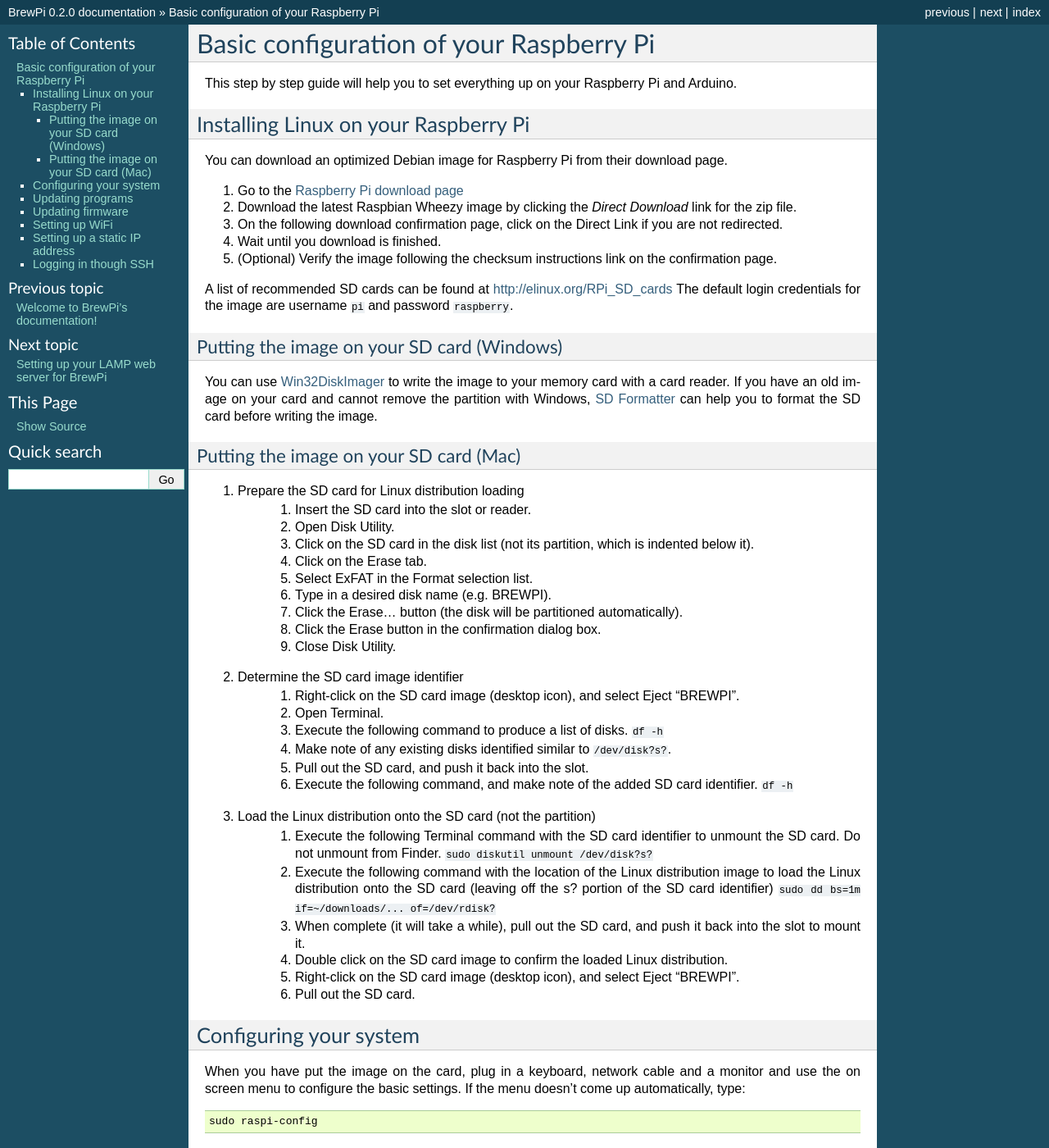
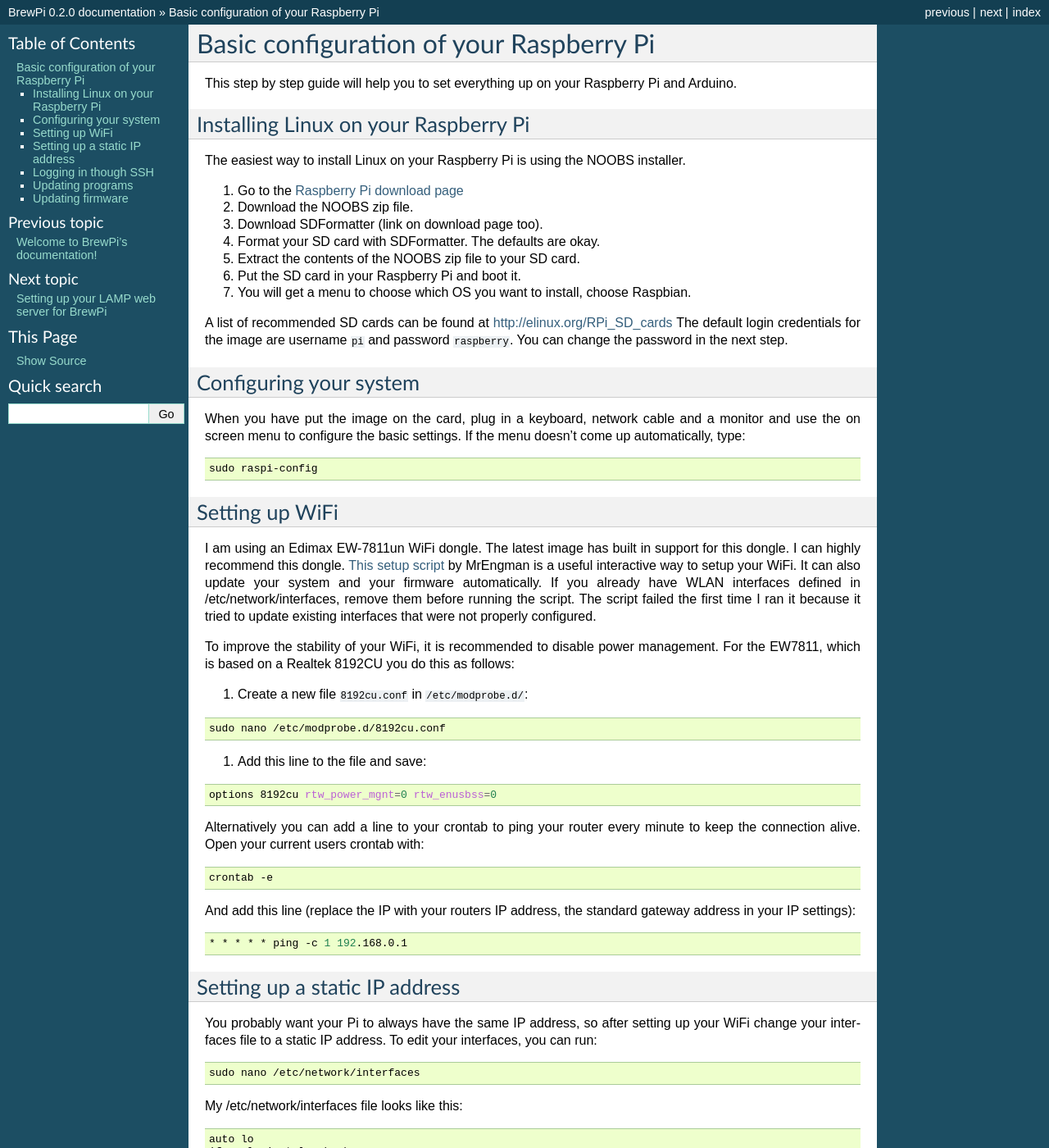
Before and after one commit to BrewPi/brewpi-www, a Sphinx documentation site: the page built from docs/user/source/getting-started/rpi-setup.rst, in a window 1280 px wide and 1400 px high. Shown: the whole window at 82% size. Built offline with Sphinx 7.4.7, drawn with Linux system fonts in a browser that asks for light colours; formulas are drawn with MathJax 3; some of the changed text lies outside the part shown.

Commit message:
updated installing linux instructions to use NOOBS zip file from rpi.org

```diff
--- a/docs/user/source/getting-started/rpi-setup.rst
+++ b/docs/user/source/getting-started/rpi-setup.rst
@@ -1,54 +1,21 @@
-
 Basic configuration of your Raspberry Pi
 ========================================
 This step by step guide will help you to set everything up on your Raspberry Pi and Arduino.
 
 Installing Linux on your Raspberry Pi
 -------------------------------------
-You can download an optimized Debian image for Raspberry Pi from their download page.
+The easiest way to install Linux on your Raspberry Pi is using the NOOBS installer.
 
 #. Go to the `Raspberry Pi download page <http://www.raspberrypi.org/downloads>`_
-#. Download the latest Raspbian Wheezy image by clicking the `Direct Download` link for the zip file.
-#. On the following download confirmation page, click on the Direct Link if you are not redirected.
-#. Wait until you download is finished.
-#. (Optional) Verify the image following the checksum instructions link on the confirmation page.
+#. Download the NOOBS zip file.
+#. Download SDFormatter (link on download page too).
+#. Format your SD card with SDFormatter. The defaults are okay.
+#. Extract the contents of the NOOBS zip file to your SD card.
+#. Put the SD card in your Raspberry Pi and boot it.
+#. You will get a menu to choose which OS you want to install, choose Raspbian.
 
 A list of recommended SD cards can be found at http://elinux.org/RPi_SD_cards
-The default login credentials for the image are username ``pi`` and password ``raspberry``.
-
-Putting the image on your SD card (Windows)
-^^^^^^^^^^^^^^^^^^^^^^^^^^^^^^^^^^^^^^^^^^^
-
-You can use `Win32DiskImager <http://www.softpedia.com/get/CD-DVD-Tools/Data-CD-DVD-Burning/Win32-Disk-Imager.shtml>`_ to write the image to your memory card with a card reader. If you have an old image on your card and cannot remove the partition with Windows, `SD Formatter <https://www.sdcard.org/downloads/formatter_3/>`_ can help you to format the SD card before writing the image.
-
-Putting the image on your SD card (Mac)
-^^^^^^^^^^^^^^^^^^^^^^^^^^^^^^^^^^^^^^^
-#. Prepare the SD card for Linux distribution loading
-    #. Insert the SD card into the slot or reader.
-    #. Open Disk Utility.
-    #. Click on the SD card in the disk list (not its partition, which is indented below it).
-    #. Click on the Erase tab.
-    #. Select ExFAT in the Format selection list.
-    #. Type in a desired disk name (e.g. BREWPI).
-    #. Click the Erase... button (the disk will be partitioned automatically).
-    #. Click the Erase button in the confirmation dialog box.
-    #. Close Disk Utility.
-
-#. Determine the SD card image identifier
-    #. Right-click on the SD card image (desktop icon), and select Eject "BREWPI".
-    #. Open Terminal.
-    #. Execute the following command to produce a list of disks. ``df -h``
-    #. Make note of any existing disks identified similar to ``/dev/disk?s?``.
-    #. Pull out the SD card, and push it back into the slot.
-    #. Execute the following command, and make note of the added SD card identifier. ``df -h``
-
-#. Load the Linux distribution onto the SD card (not the partition)
-    #. Execute the following Terminal command with the SD card identifier to unmount the SD card. Do not unmount from Finder. ``sudo diskutil unmount /dev/disk?s?``
-    #. Execute the following command with the location of the Linux distribution image to load the Linux distribution onto the SD card (leaving off the s? portion of the SD card identifier) ``sudo dd bs=1m if=~/downloads/... of=/dev/rdisk?``
-    #. When complete (it will take a while), pull out the SD card, and push it back into the slot to mount it.
-    #. Double click on the SD card image to confirm the loaded Linux distribution.
-    #. Right-click on the SD card image (desktop icon), and select Eject "BREWPI".
-    #. Pull out the SD card.
+The default login credentials for the image are username ``pi`` and password ``raspberry``. You can change the password in the next step.
 
 
 Configuring your system
@@ -60,28 +27,6 @@
 
     sudo raspi-config
 
-
-Updating programs
------------------
-
-Keep your programs up to date with these commands:
-
-.. code-block:: bash
-
-    sudo apt-get update
-    sudo apt-get upgrade
-
-
-Updating firmware
------------------
-
-Make sure you also have the latest firmware version, and stay up to date using `rpi-update by Hexxeh <https://github.com/Hexxeh/rpi-update>`_.
-Firmware updates will often fix instability issues, so make sure you run one. USB used to be unstable on the pi, but the latest firmware fixed this.
-
-
-*For Mac-specific instructions, see `Raspberry Pi SD Card Setup via Mac <http://wiki.brewpi.com/index.php/Raspberry_Pi_SD_Card_Setup_via_Mac>`_.*
-
-If you enable SSH, this should be the last time you need a keyboard and monitor, but it might be wise to leave them plugged in when you are setting up WiFi. Use every menu option to set up your Pi properly. Especially don't forget to expand your partition, or you will run out of space during the setup! Trust me, I know.. Expanding the partition takes a while and there is no progress bar. It will take up to 20 minutes, but as long as your status LED is green, it is still working. Go grab a beer and `RDWHAHB <http://www.homebrewtalk.com/wiki/index.php/RDWHAHB>`_.
 
 Setting up WiFi
 ---------------
@@ -144,7 +89,31 @@
 
 The right IP addresses depend on your home network setup. You can run ifconfig before editing the interfaces and write the automatically assigned addresses down. However, it is recommended to pick a static Ip address that is outside of your router's DHCP range.
 
+
 Logging in though SSH
 ---------------------
 
 Now that you have your network settings configured, you can stop using a display and log in through SSH. Get `Putty <http://www.chiark.greenend.org.uk/~sgtatham/putty/download.html>`_ and connect to the IP address you just configured (port 22, SSH). When you save your session, you can also save your password.
+
+
+Updating programs
+-----------------
+
+Keep your programs up to date with these commands:
+
+.. code-block:: bash
+
+    sudo apt-get update
+    sudo apt-get upgrade
+
+
+Updating firmware
+-----------------
+
+Make sure you also have the latest firmware version, and stay up to date using `rpi-update by Hexxeh <https://github.com/Hexxeh/rpi-update>`_.
+Firmware updates will often fix instability issues, so make sure you run one. USB used to be unstable on the pi, but the latest firmware fixed this.
+
+
+*For Mac-specific instructions, see `Raspberry Pi SD Card Setup via Mac <http://wiki.brewpi.com/index.php/Raspberry_Pi_SD_Card_Setup_via_Mac>`_.*
+
+If you enable SSH, this should be the last time you need a keyboard and monitor, but it might be wise to leave them plugged in when you are setting up WiFi. Use every menu option to set up your Pi properly. Especially don't forget to expand your partition, or you will run out of space during the setup! Trust me, I know.. Expanding the partition takes a while and there is no progress bar. It will take up to 20 minutes, but as long as your status LED is green, it is still working. Go grab a beer and `RDWHAHB <http://www.homebrewtalk.com/wiki/index.php/RDWHAHB>`_.
```
